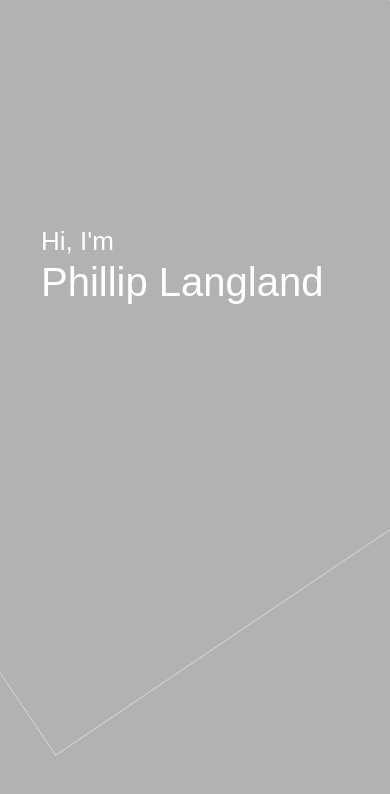
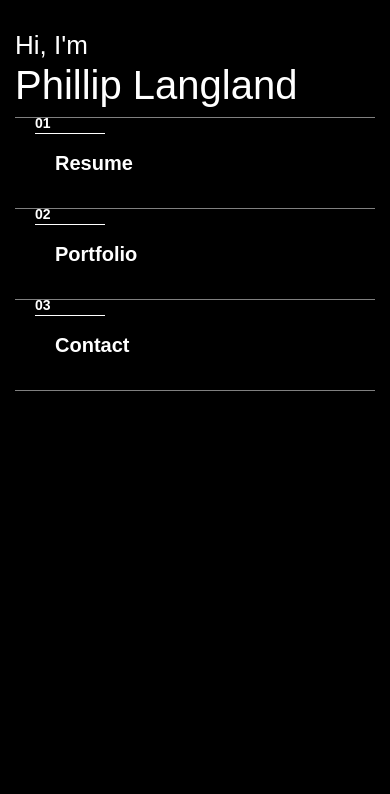
Before and after one commit to phillipjhl/Interactive-Resume, a React app: page / in a window 390 px wide. Shown: the top 794 px of the page. Built offline with nearby package versions, Linux system fonts and the light colour scheme.

Commit message:
Styling with breakpoints

```diff
--- a/client/src/components/Home.jsx
+++ b/client/src/components/Home.jsx
@@ -9,33 +9,43 @@ class HomePage extends Component {
     render() {
         return (
             <Fragment>
+
                 <section className="home">
+
                     <div className="overlay opacity3"></div>
+
                     <div className="container">
+
                         <div className="name-block">
                             <div className="name-block-container">
                                 <h1 className="text-primary"><span>Hi, I'm</span>Phillip Langland</h1>
                             </div>
                         </div>
+
                         <div className="menu-blocks">
+
                             <div className="about-block menu-block">
                                 <div className="about-block-container">
-                                    <h1 className="text-primary">Resume</h1>
+                                    <h2 className="about menu-item text-primary">Resume</h2>
                                 </div>
                             </div>
+
                             <div className="portfolio-block menu-block">
                                 <div className="portfolio-block-container">
-                                    <h1 className="text-primary">Portfolio</h1>
+                                    <h2 className="portfolio menu-item text-primary">Portfolio</h2>
                                 </div>
                             </div>
+
                             <div className="contact-block menu-block">
                                 <div className="contact-block-container">
-                                    <h1 className="text-primary">Contact</h1>
+                                    <h2 className="contact menu-item text-primary">Contact</h2>
                                 </div>
                             </div>
+
                         </div>
                     </div>
                 </section>
+
             </Fragment>
         );
     }
--- a/client/src/scss/custom.scss
+++ b/client/src/scss/custom.scss
@@ -1,12 +1,15 @@
 body {
     font: 400 14px 'Poppins', sans-serif;
     -webkit-font-smoothing: antialiased;
-    line-height: 30px;
     color: #727272;
     font-size: 16px;
     font-weight: 300;
     line-height: 2.2;
     overflow-x: hidden;
+}
+
+::after, ::before {
+    box-sizing: inherit;
 }
 
 .home {
@@ -15,6 +18,7 @@ body {
     position: fixed;
     overflow: hidden;
     background-size: cover;
+    background: black;
     z-index: 0;
 }
 
@@ -29,10 +33,15 @@ body {
     opacity: 0.3;
 }
 
+.container {
+    margin-right: auto;
+    margin-left: auto;
+    padding-right: 15px;
+    padding-left: 15px;
+    width: 100%;
+}
+
 .name-block {
-    transform: rotate(-34deg);
-    left: -200px;
-    top: -80px;
     position: absolute;
     width: 700px;
     height: 700px;
@@ -65,16 +74,6 @@ body {
     z-index: 99;
 }
 
-.about-block {
-    -ms-transform: rotate(-34deg);
-    -webkit-transform: rotate(-34deg);
-    transform: rotate(-34deg);
-    left: 419px;
-    top: -160px;
-    width: 350px;
-    height: 300px;
-}
-
 .about-block-container {
     display: table-cell;
     vertical-align: middle;
@@ -94,16 +93,6 @@ body {
     z-index: 1;
 }
 
-.portfolio-block {
-    -ms-transform: rotate(-34deg);
-    -webkit-transform: rotate(-34deg);
-    transform: rotate(-34deg);
-    left: 586px;
-    top: 88px;
-    width: 350px;
-    height: 300px;
-}
-
 .portfolio-block-container {
     display: table-cell;
     vertical-align: middle;
@@ -120,16 +109,6 @@ body {
     display: table;
     transition: all 0.5s;
     z-index: 1;
-}
-
-.contact-block {
-    -ms-transform: rotate(-34deg);
-    -webkit-transform: rotate(-34deg);
-    transform: rotate(-34deg);
-    left: 753px;
-    top: 335px;
-    width: 350px;
-    height: 300px;
 }
 
 .contact-block-container {
@@ -160,3 +139,52 @@ span {
     display: block;
     text-transform: capitalize;
 }
+
+h2.menu-item:before {
+    position: absolute;
+    top: -40px;
+    left: -20px;
+    font-size: 14px;
+    transition: all 0.5s ease;
+}
+
+h2.menu-item:after {
+    position: absolute;
+    content: '';
+    top: -10px;
+    left: -20px;
+    width: 70px;
+    height: 1px;
+    background: #FFF;
+    transition: all 0.5s ease;
+}
+
+h2.about.menu-item:before {
+    content: '01';
+}
+
+h2.portfolio.menu-item:before {
+    content: '02';
+}
+
+h2.contact.menu-item:before {
+    content: '03';
+}
+
+
+//hover effects
+.menu-block:hover {
+    background: rgba(0, 0, 0, 0.1);
+}
+
+.about-block:hover {
+    border: 15px solid rgba(255, 255, 255, 0.1);
+}
+
+.portfolio-block:hover {
+    border: 15px solid rgba(255, 255, 255, 0.1);
+}
+
+.contact-block:hover {
+    border: 15px solid rgba(255, 255, 255, 0.1);
+}
--- a/client/src/scss/main.scss
+++ b/client/src/scss/main.scss
@@ -1,8 +1,11 @@
-//bootstrap overides
+//Bootstrap overides
 @import "./variables.scss";
 
 //Bootstrap
 @import "../../../node_modules/bootstrap/scss/bootstrap.scss";
 
-//Custom
+//Custom styles
 @import "./custom.scss";
+
+//Custom media breakpoints
+@import "./media.scss";
--- /dev/null
+++ b/client/src/scss/media.scss
@@ -0,0 +1,193 @@
+@media (max-width: 767px) {
+.home {
+    overflow-y: scroll;
+}
+};
+
+
+
+@media (min-width: 1200px) {
+    .container {
+        max-width: 1140px;
+    }
+};
+
+@media (min-width: 992px) {
+    .container {
+        max-width: 960px;
+    }
+};
+
+@media (min-width: 768px) {
+    .container {
+        max-width: 720px;
+    }
+};
+
+@media (min-width: 576px) {
+    .container {
+        max-width: 540px;
+    }
+};
+
+
+
+@media (max-width: 800px) {
+    .name-block {
+        padding-top: 30px;
+    }
+};
+
+@media (max-width: 1280px) and (min-width: 1025px) {
+    .name-block {
+        -ms-transform: rotate(-34deg);
+        -webkit-transform: rotate(-34deg);
+        transform: rotate(-34deg);
+        left: -200px;
+        top: -80px;
+    }
+};
+
+@media (max-width: 1919px) and (min-width: 1280px) {
+    .name-block {
+        -ms-transform: rotate(-34deg);
+        -webkit-transform: rotate(-34deg);
+        transform: rotate(-34deg);
+        left: -190px;
+        top: 10px;
+    }
+};
+
+
+
+
+@media (max-width: 1280px) and (min-width: 1025px) {
+    .about-block {
+        -ms-transform: rotate(-34deg);
+        -webkit-transform: rotate(-34deg);
+        transform: rotate(-34deg);
+        left: 419px;
+        top: -160px;
+        width: 350px;
+        height: 300px;
+    }
+};
+
+@media (max-width: 1919px) and (min-width: 1280px) {
+    .about-block {
+        -ms-transform: rotate(-34deg);
+        -webkit-transform: rotate(-34deg);
+        transform: rotate(-34deg);
+        left: 382px;
+        top: -151px;
+    }
+};
+
+
+
+
+@media (max-width: 1280px) and (min-width: 1025px) {
+    .portfolio-block {
+        -ms-transform: rotate(-34deg);
+        -webkit-transform: rotate(-34deg);
+        transform: rotate(-34deg);
+        left: 586px;
+        top: 88px;
+        width: 350px;
+        height: 300px;
+    }
+};
+
+@media (max-width: 1919px) and (min-width: 1280px) {
+    .portfolio-block {
+        -ms-transform: rotate(-34deg);
+        -webkit-transform: rotate(-34deg);
+        transform: rotate(-34deg);
+        left: 577px;
+        top: 89px;
+    }
+};
+
+
+
+
+@media (max-width: 1280px) and (min-width: 1025px) {
+    .contact-block {
+        -ms-transform: rotate(-34deg);
+        -webkit-transform: rotate(-34deg);
+        transform: rotate(-34deg);
+        left: 753px;
+        top: 335px;
+        width: 350px;
+        height: 300px;
+    }
+};
+
+@media (max-width: 1919px) and (min-width: 1280px) {
+    .contact-block {
+        -ms-transform: rotate(-34deg);
+        -webkit-transform: rotate(-34deg);
+        transform: rotate(-34deg);
+        left: 772px;
+        top: 428px;
+    }
+};
+
+
+
+@media (max-width: 800px) {
+    .name-block, .about-block, .portfolio-block, .blog-block, .contact-block {
+        position: relative;
+        -ms-transform: rotate(0deg);
+        -webkit-transform: rotate(0deg);
+        transform: rotate(0deg);
+        width: 100%;
+        height: auto;
+        border: none;
+        border-bottom: 1px solid rgba(255, 255, 255, 0.5);
+        display: table;
+        left: 0;
+        top: 0;
+    }
+};
+
+@media (max-width: 800px) and (orientation: landscape) {
+    .name-block, .about-block, .portfolio-block, .blog-block, .contact-block {
+        position: relative;
+        -ms-transform: rotate(0deg);
+        -webkit-transform: rotate(0deg);
+        transform: rotate(0deg);
+        width: 100%;
+        height: auto;
+        border: none;
+        border-bottom: 1px solid rgba(255, 255, 255, 0.5);
+        display: table;
+        left: 0;
+        top: 0;
+    }
+};
+
+@media (max-width: 800px) {
+    .name-block-container, .about-block-container, .portfolio-block-container, .blog-block-container, .contact-block-container {
+        -ms-transform: rotate(0deg);
+        -webkit-transform: rotate(0deg);
+        transform: rotate(0deg);
+        padding: 0 0 0 0;
+    }
+};
+
+@media (max-width: 800px){
+    h2.menu-item {
+        line-height: 3em;
+        margin-bottom: 0;
+        display: block;
+    }
+};
+
+@media (max-width: 767px) {
+    h2.menu-item {
+        font-size: 20px;
+        line-height: 2em;
+        margin: 25px 0 25px 40px;
+    }
+};
```
